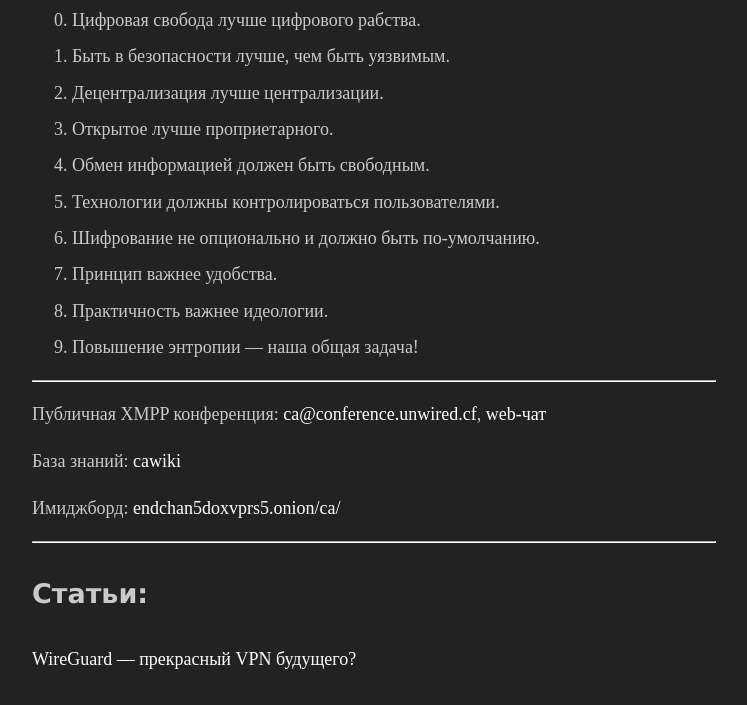
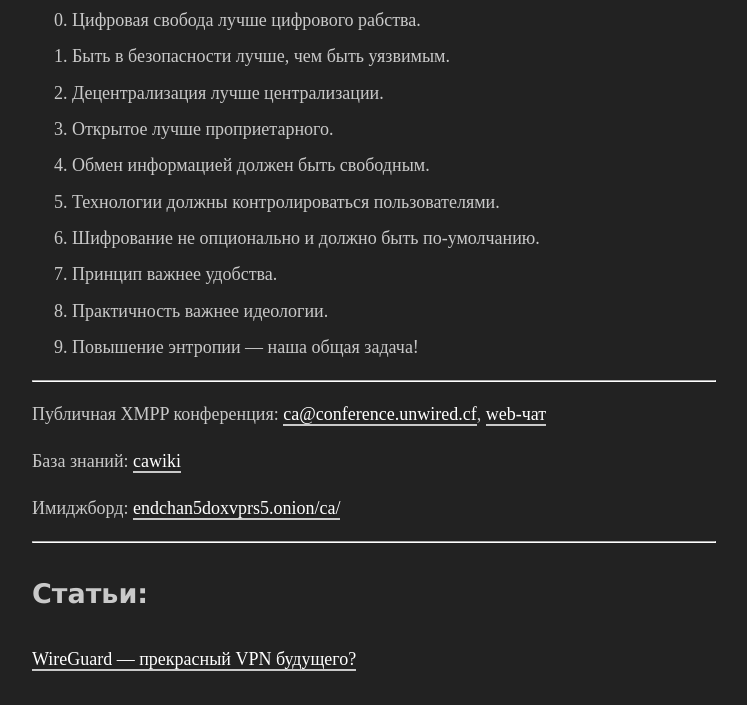
Before and after one commit to cryptoanarchy-rocks/cryptoanarchy.github.io, a plain HTML site: page index.html in a window 1280 px wide. Shown: the part 110-815 px from the top of the page, without its empty margins (266-1013 px from the left). Drawn offline with Linux system fonts and the light colour scheme.

Commit message:
underlined links

```diff
--- a/style.css
+++ b/style.css
@@ -625,3 +625,5 @@ label, legend, fieldset {
   display: block;
   margin-bottom: .5rem;
   font-weight: 600; }
+
+a { border-bottom: 2px solid #c9c9c9; }
```
